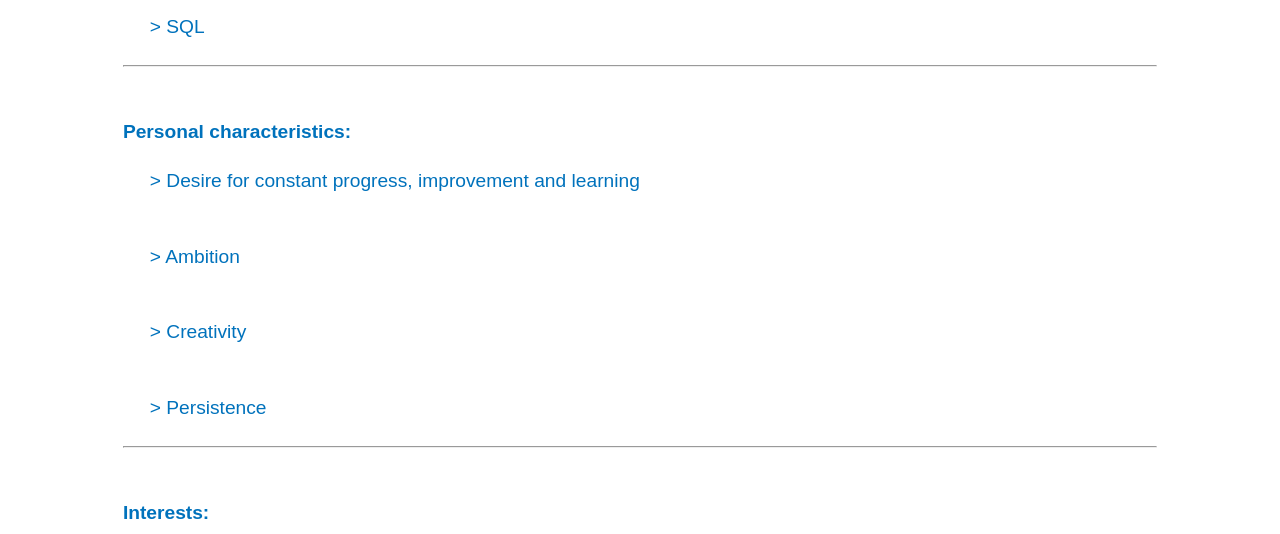
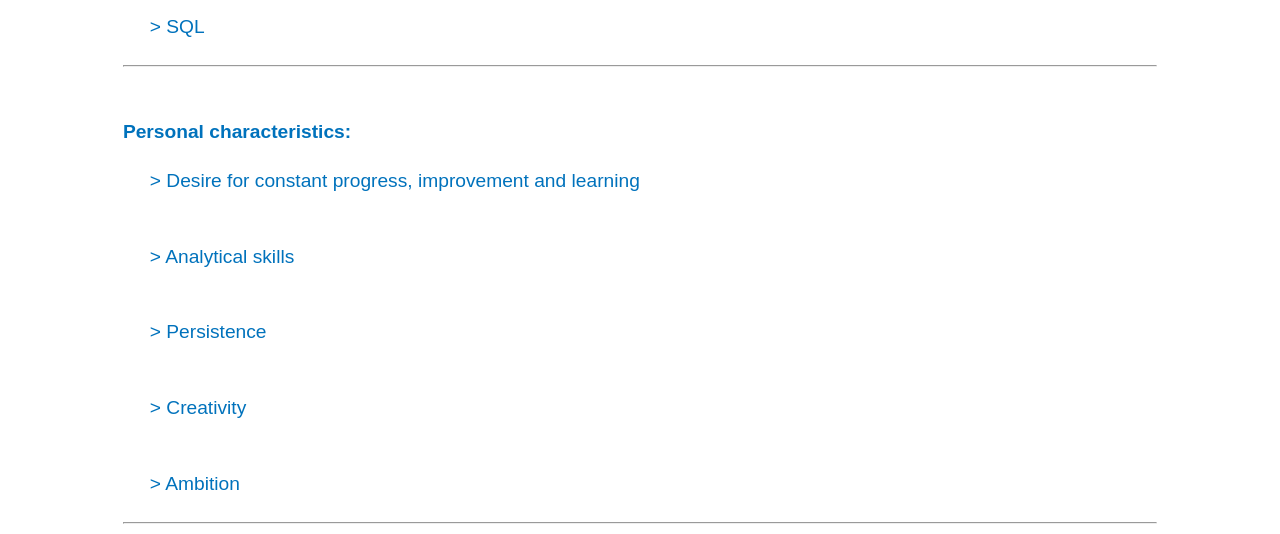
Before and after one commit to CoaPro/root, a Django app: page /profil/profile in a window 1280 px wide. Shown: the part 2875-3409 px from the top of the page. Run offline with Django 3.2, Linux system fonts and the light colour scheme.

Commit message:
Update 3 | 3. 3. 2021.

```diff
--- a/aleksandarlukovic/templates/profil/profil.html
+++ b/aleksandarlukovic/templates/profil/profil.html
@@ -175,14 +175,12 @@
                             <li>Osobine:
                                 <ul class="lista_a_a a7">
                                     <li>>  Želja i volja za stalnim napredovanjem, usavršavanjem i učenjem </li>
+                                    <li>>  Analitičke veštine </li>
                                     <li>>  Ambicioznost</li>
                                     <li>>  Kreativnost </li>
                                     <li>>  Upornost </li>
-
                                 </ul>
-
                                 <hr>
-
                             </li>
 
                             <li>Interesovanja:
--- a/aleksandarlukovic/templates/profil/profile.html
+++ b/aleksandarlukovic/templates/profil/profile.html
@@ -174,14 +174,12 @@
                             <li>Personal characteristics:
                                 <ul class="lista_a_a a7">
                                     <li>>  Desire for constant progress, improvement and learning </li>
+                                    <li>>  Analytical skills </li>
+                                    <li>>  Persistence </li>
+                                    <li>>  Creativity </li>
                                     <li>>  Ambition </li>
-                                    <li>>  Creativity </li>
-                                    <li>>  Persistence </li>
-
                                 </ul>
-
                                 <hr>
-
                             </li>
 
                             <li>Interests:
```
